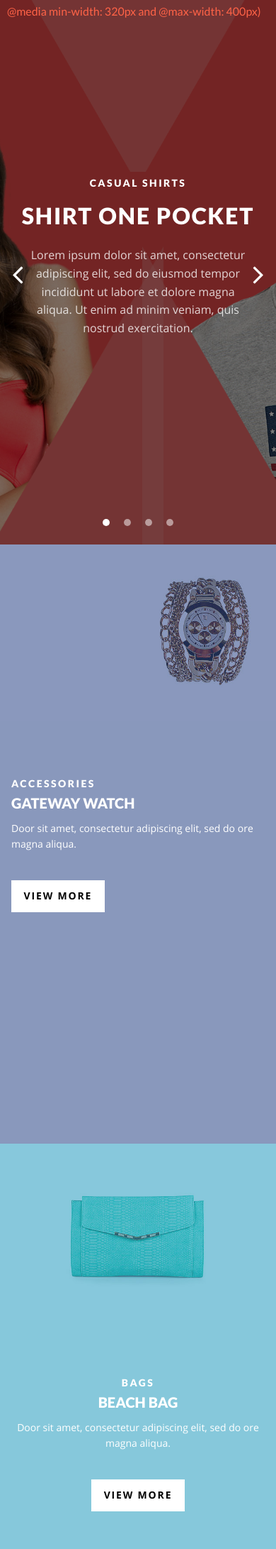
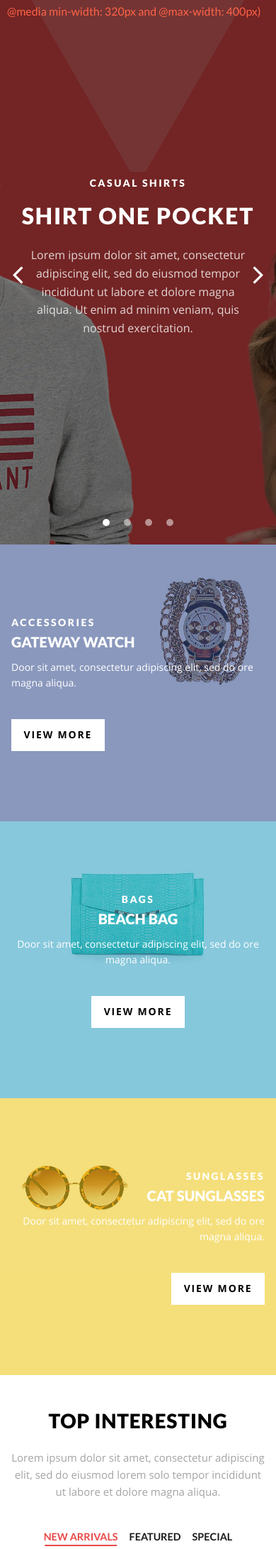
Before and after one commit to Bibliaricus/Ustore, a PHP site: page / in a window 390 px wide. Shown: the part 77-2259 px from the top of the page at 71% size. Run offline with PHP 8.4, Linux system fonts and the light colour scheme; some web fonts are replaced.

Commit message:
Responsive (320): Fix height in second banners and background in first slide in main banners

```diff
--- a/less/style.css
+++ b/less/style.css
@@ -386,7 +386,7 @@ footer h4,
       background-position: -50% bottom, 150% bottom, center -30rem;
     }
     to {
-      background-position: -100% bottom, 200% bottom, center top;
+      background-position: 200% bottom, -200% bottom, center top;
     }
   }
   @keyframes main-banner_slide2 {
@@ -2465,7 +2465,7 @@ footer h4 {
     background-color: rgba(0, 0, 0, 0.5);
   }
   .second-banners__list .second-banners__item {
-    height: 100vh;
+    height: 100vmin;
   }
   .q-view-popup-new {
     text-align: center;
--- a/less/style.less
+++ b/less/style.less
@@ -426,7 +426,7 @@ Version: 1.0
     @media only screen and (min-width: 320px) and (max-width: 400px) {
       @keyframes main-banner_slide1 {
         from {background-position: -50% bottom, 150% bottom,center -30rem;}
-        to {background-position: -100% bottom, 200% bottom, center top;}
+        to {background-position: 200% bottom, -200% bottom, center top}
       }
 
       @keyframes main-banner_slide2 {
@@ -2641,7 +2641,7 @@ Version: 1.0
 
     .second-banners__list {
       .second-banners__item {
-        height: 100vh;
+        height: 100vmin;
       }
     }
 
```
Also changed, not shown: css/style.min.css.
